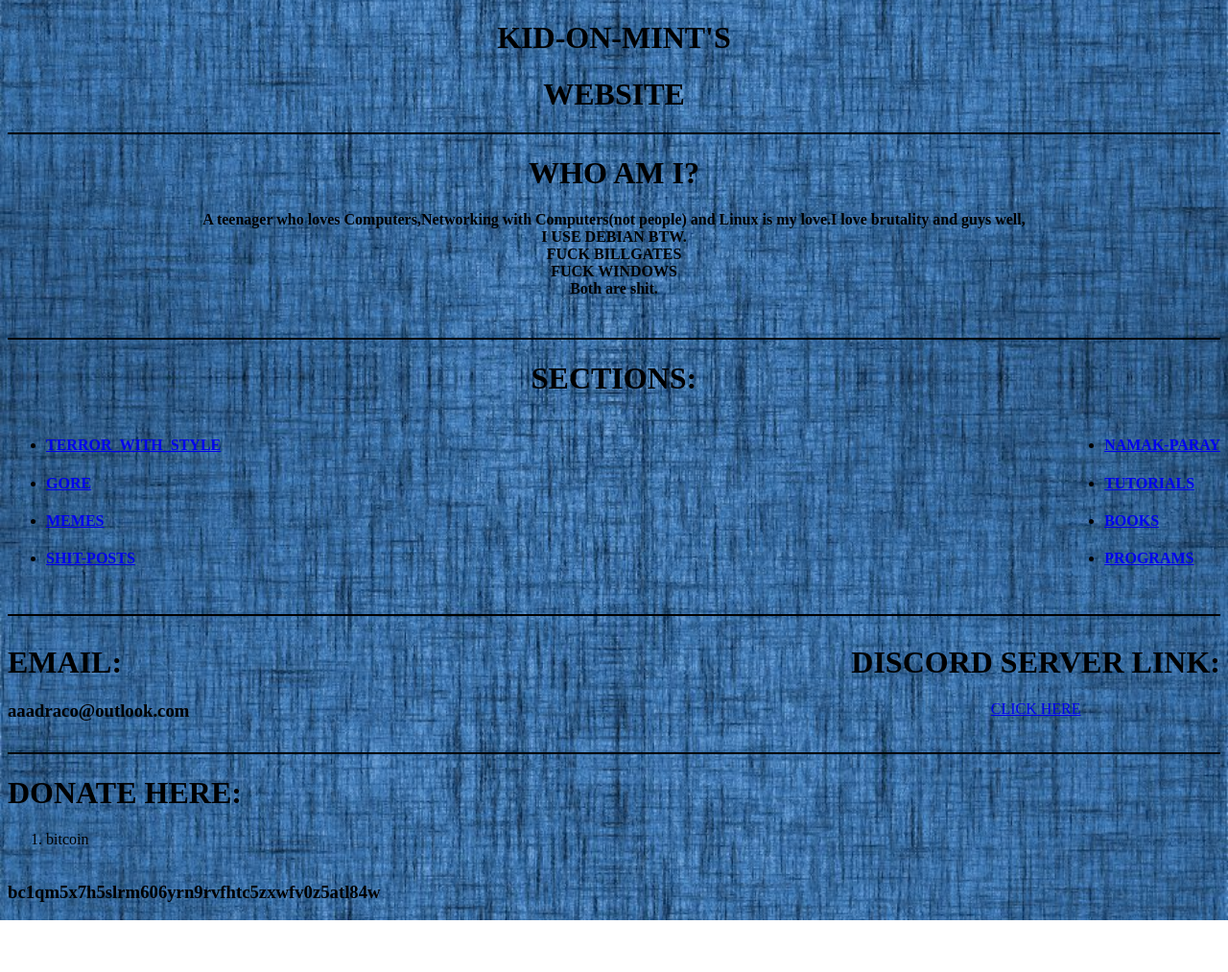
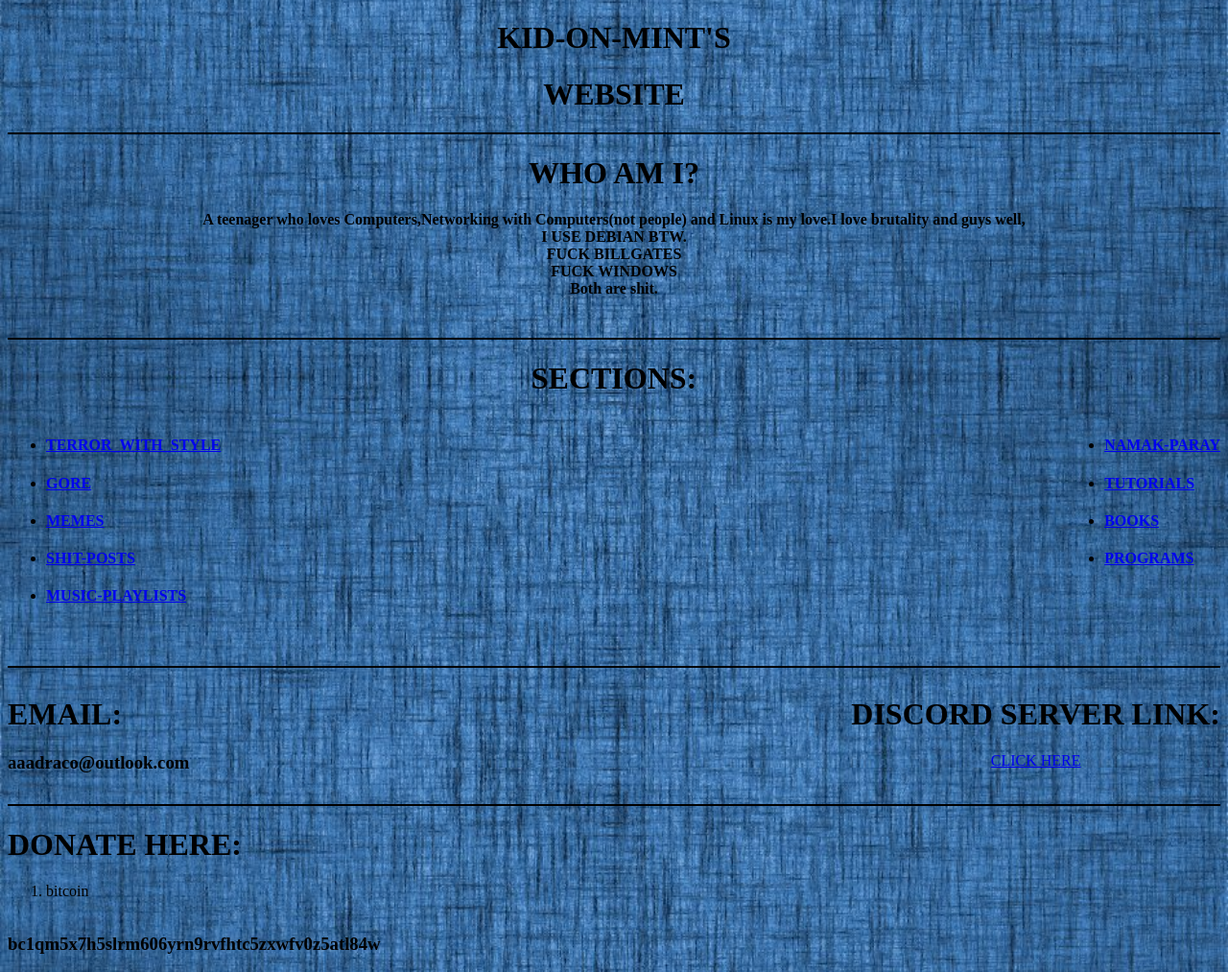
Before and after one commit to dt1906/webi, a plain HTML site: page index.html in a window 1280 px wide. Shown: the whole page at 96% size. Before the commit the page ends 959 px from the top, so only its background shows below. Drawn offline with Linux system fonts and the light colour scheme.

Commit message:
Update index.html

```diff
--- a/index.html
+++ b/index.html
@@ -63,6 +63,8 @@
         <li><h4><a href="GORE.html" target="_blank">GORE</a></h4></li>
         <li><h4><a href="MEMES.html" target="_blank">MEMES</a></h4></li>
         <li><h4><a href="SHIT-POSTS.html" target="_blank">SHIT-POSTS</a></h4></li>
+        <li><h4><a href="music.html" target="_blank">MUSIC-PLAYLISTS</a></h4></li>
+
     </ul>
  </div>
 <div class="div6">
@@ -73,7 +75,7 @@
         <li><h4><a href="programs.html" target="_blank">PROGRAMS</a></h4></li>
     </ul>
 </div>
-<br><br><br><br><br><br><br><br><br><br><br>
+<br><br><br><br><br><br><br><br><br><br><br><br><br><br>
 <hr color="black">
 <div class="dist">
     <h1>EMAIL:</h1>
```
